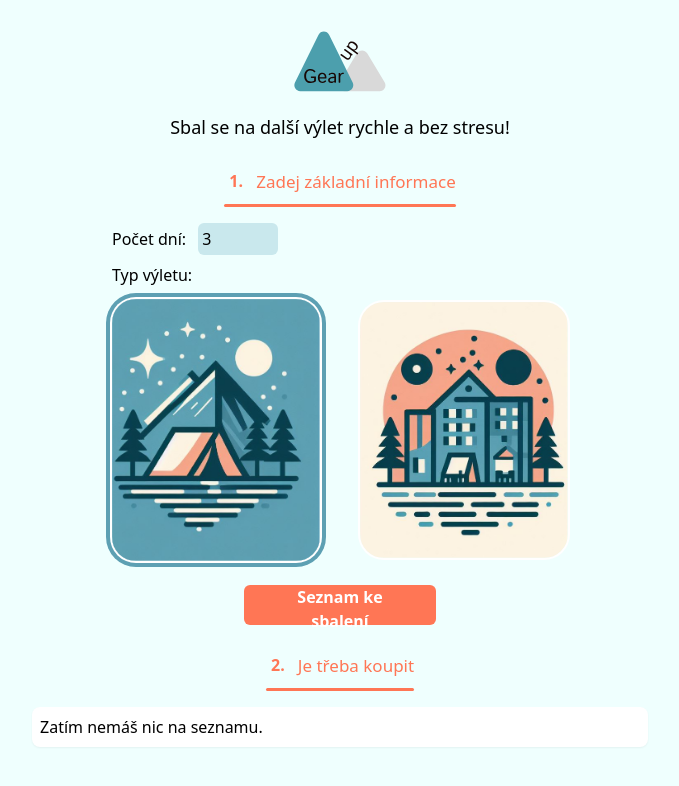
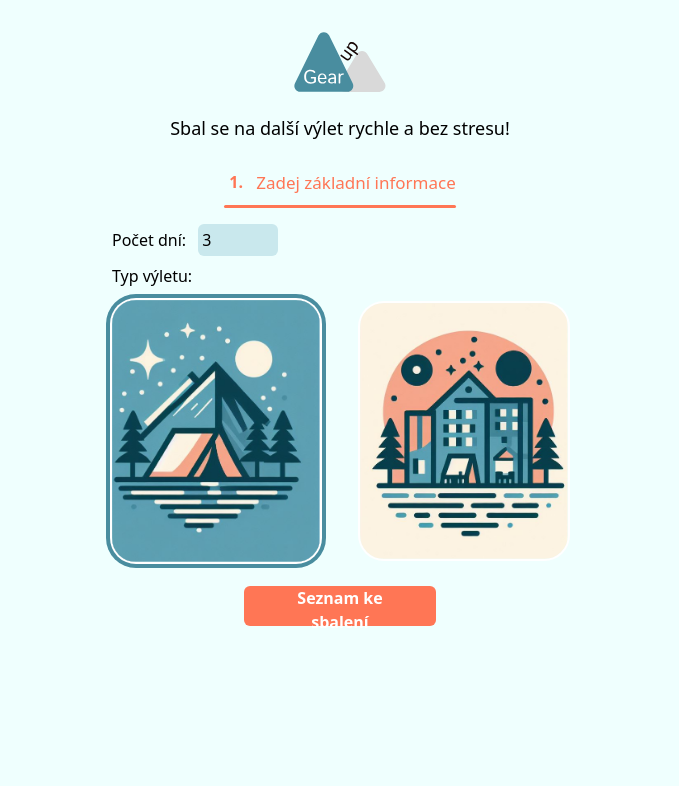
Before and after one commit to EvaMach/gear-up, a React (Vite) app in the folder frontend/: page / in a window 1280 px wide. Shown: the top 786 px of the page, without its empty margins (300-979 px from the left). Built offline with nearby package versions, Linux system fonts and the light colour scheme; data requests are answered from the project's data file.

Commit message:
improve styling

```diff
--- a/frontend/src/components/gearListForm.tsx
+++ b/frontend/src/components/gearListForm.tsx
@@ -3,9 +3,9 @@ import Select, { SingleValue } from 'react-select';
 import { useEffect, useState } from 'react';
 import { useQuery } from '@tanstack/react-query';
 import { Gear, GearItem, GearList, fetchGearOptions } from '../api/gear';
-import FormSectionHead from './formSectionHead';
 import ListItem from './listItem';
 import TripDetailsForm, { TripDetails } from './tripDetailsForm';
+import FormSectionHead from './formSectionHead';
 
 interface OptionValue {
   item: GearItem;
@@ -131,14 +131,11 @@ const GearListForm = (): JSX.Element => {
             onChangeDetails={(): void => setListVisible(false)}
             onSubmitDetails={handleSubmitDetails}
           />
-          <FormSectionHead count={2} title="Je třeba koupit" />
-          <div className="shadow-sm rounded-lg p-2 bg-white mb-2 w-1/2">
-            Zatím nemáš nic na seznamu.
-          </div>
         </div>
-        <form className="flex flex-col gap-2">
-          {listVisible && (
-            <div className="flex flex-col gap-2 lg:flex-row">
+        {listVisible && (
+          <form className="flex flex-col gap-2">
+            <FormSectionHead count={3} title="Balící seznam" />
+            <div className="flex flex-col gap-2 lg:flex-row lg:gap-14">
               {filteredGear.map((data, index) => (
                 <div className="flex flex-col gap-2" key={index}>
                   <h3 className="font-medium">{data.group}</h3>
@@ -177,8 +174,8 @@ const GearListForm = (): JSX.Element => {
                 </div>
               ))}
             </div>
-          )}
-        </form>
+          </form>
+        )}
       </>
     );
   }
--- a/frontend/src/components/listItem.tsx
+++ b/frontend/src/components/listItem.tsx
@@ -51,11 +51,13 @@ const ListItem = ({ group, name, count, onRemove }: Props): JSX.Element => {
       <button
         type="button"
         onClick={(): void => setChecked(!checked)}
-        className={`flex lg:h-10 min-w-5 justify-between items-center w-1/2 p-1 h-9 rounded px-2
+        className={`flex lg:h-10 min-w-5 lg:min-w-15 justify-between items-center w-1/2 p-1 h-9 rounded px-2
         ${checked ? 'bg-success' : 'bg-blueLight'}`}
       >
         <div className="text-left w-10/12 mr-1">
-          <p className="overflow-auto whitespace-nowrap">{name}</p>
+          <p className="overflow-auto whitespace-nowrap lg:whitespace-normal">
+            {name}
+          </p>
         </div>
         {checked ? (
           <CheckedIcon className="w-4" />
--- /dev/null
+++ b/frontend/src/components/shoppingList.tsx
@@ -0,0 +1,14 @@
+import FormSectionHead from './formSectionHead';
+
+const ShoppingList = (): JSX.Element => {
+  return (
+    <>
+      <FormSectionHead count={2} title="Je třeba koupit" />
+      <div className="shadow-sm rounded-lg p-2 bg-white mb-2 w-full lg:w-1/2">
+        Zatím nemáš nic na seznamu.
+      </div>
+    </>
+  );
+};
+
+export default ShoppingList;
--- a/frontend/src/components/tripDetailsForm.tsx
+++ b/frontend/src/components/tripDetailsForm.tsx
@@ -3,6 +3,7 @@ import { useState } from 'react';
 import tentImg from '../assets/tent.jpg';
 import hotelImg from '../assets/hotel.jpg';
 import FormSectionHead from './formSectionHead';
+import ShoppingList from './shoppingList';
 
 interface Props {
   onSubmitDetails: (formValues: TripDetails) => void;
@@ -102,7 +103,8 @@ const TripDetailsForm = ({
           </div>
         </form>
       ) : (
-        <div className="relative shadow-sm rounded-lg p-2 bg-white mb-2 w-1/2">
+        <>
+          <div className="relative shadow-sm rounded-lg p-2 bg-white mb-2 w-full lg:w-1/2">
             <button
               onClick={changeDetails}
               className="absolute right-2 text-primary font-medium bg-primary/30 rounded-md p-1"
@@ -114,6 +116,8 @@ const TripDetailsForm = ({
             </div>
             <div className="font-medium">Typ výletu: {tripTypeLabel}</div>
           </div>
+          <ShoppingList />
+        </>
       )}
     </>
   );
--- a/frontend/src/global.css
+++ b/frontend/src/global.css
@@ -27,3 +27,11 @@ h2 {
     font-size: 17px;
   }
 }
+
+input[type=number]::-webkit-inner-spin-button,
+input[type=number]::-webkit-outer-spin-button {
+  -webkit-appearance: none;
+  -moz-appearance: none;
+  appearance: none;
+  margin: 0;
+}
--- a/frontend/tailwind.config.js
+++ b/frontend/tailwind.config.js
@@ -8,7 +8,7 @@ export default {
     extend: {
       colors: {
         primary: '#FF7655',
-        accent: '#5da0b3',
+        accent: '#498d9f',
         blueLight: '#4c9fad66',
         bgColor: '#EFFFFE',
         bgDark: "#d1eceb",
@@ -18,6 +18,7 @@ export default {
       },
       minWidth: {
         '5': '5rem',
+        '15': '15rem',
       },
     },
   },
```
Also changed, not shown: frontend/src/assets/logo.svg. Lines whose indentation alone changed are shown as unchanged.
